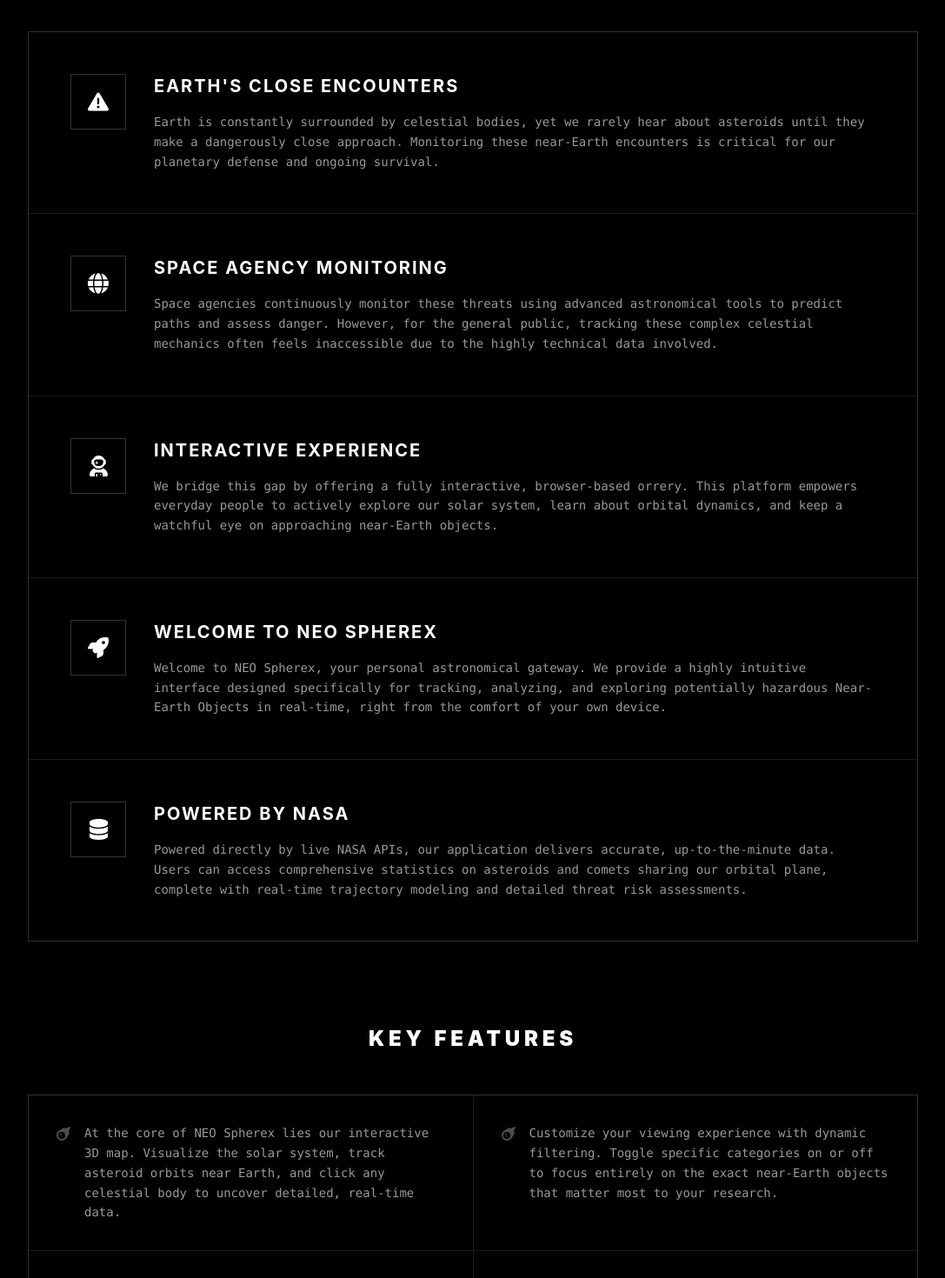
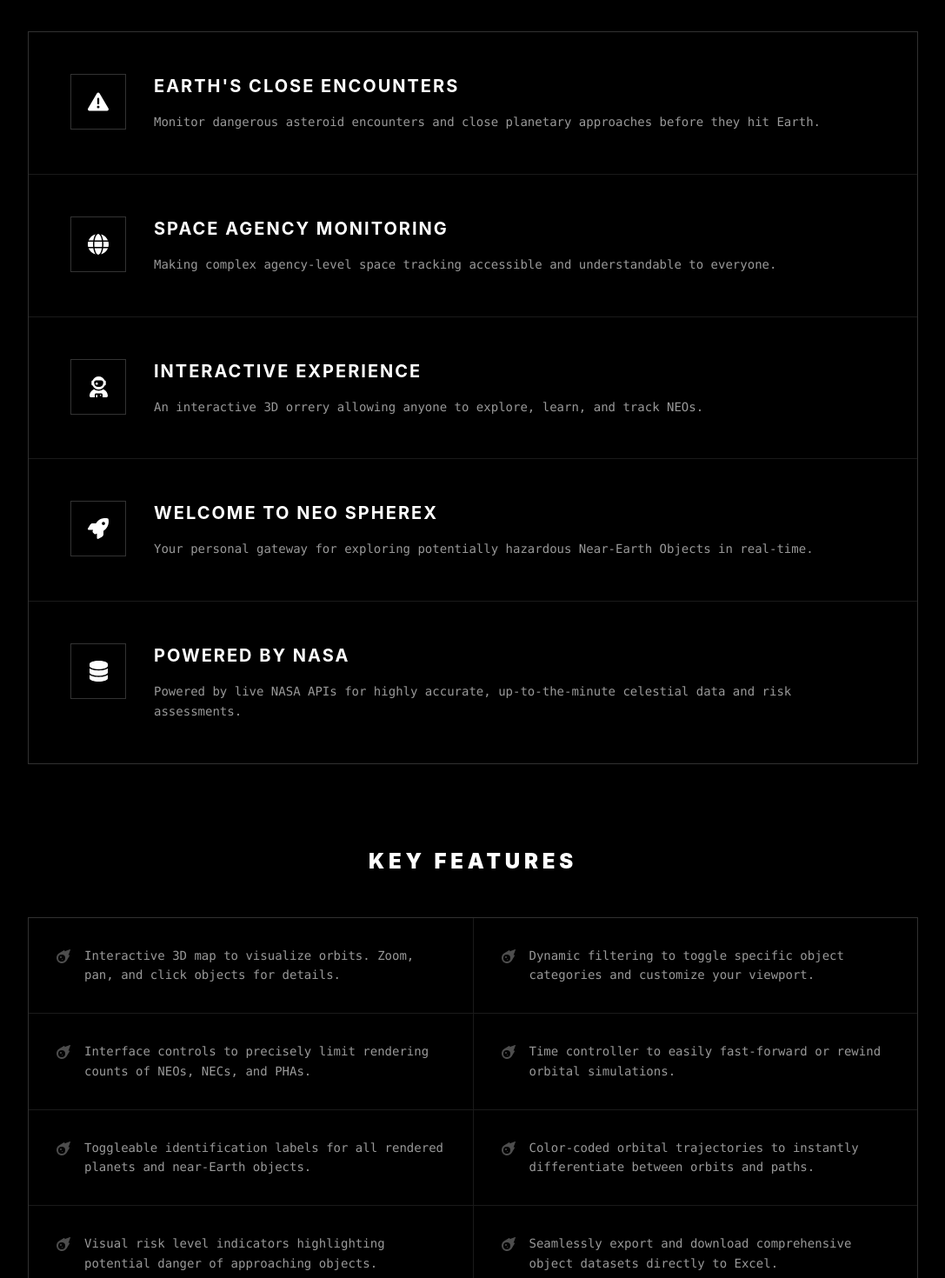
Before and after one commit to AhmedKhaledp-0/NEO_SHERXE, a React (Vite) app: page /about in a window 1280 px wide. Shown: the part 560-2030 px from the top of the page at 87% size, without its empty margins (96-1183 px from the left). Built offline with nearby package versions, Linux system fonts and the light colour scheme; no server answers.

Commit message:
content: rewrite About page text to be ultra-concise and uniform

```diff
--- a/src/components/About.jsx
+++ b/src/components/About.jsx
@@ -16,66 +16,66 @@
     id: 1,
     icon: faExclamationTriangle,
     title: "Earth's Close Encounters",
-    text: "Earth is constantly surrounded by celestial bodies, yet we rarely hear about asteroids until they make a dangerously close approach. Monitoring these near-Earth encounters is critical for our planetary defense and ongoing survival.",
+    text: "Monitor dangerous asteroid encounters and close planetary approaches before they hit Earth.",
   },
   {
     id: 2,
     icon: faGlobe,
     title: "Space Agency Monitoring",
-    text: "Space agencies continuously monitor these threats using advanced astronomical tools to predict paths and assess danger. However, for the general public, tracking these complex celestial mechanics often feels inaccessible due to the highly technical data involved.",
+    text: "Making complex agency-level space tracking accessible and understandable to everyone.",
   },
   {
     id: 3,
     icon: faUserAstronaut,
     title: "Interactive Experience",
-    text: "We bridge this gap by offering a fully interactive, browser-based orrery. This platform empowers everyday people to actively explore our solar system, learn about orbital dynamics, and keep a watchful eye on approaching near-Earth objects.",
+    text: "An interactive 3D orrery allowing anyone to explore, learn, and track NEOs.",
   },
   {
     id: 4,
     icon: faRocket,
     title: "Welcome to NEO Spherex",
-    text: "Welcome to NEO Spherex, your personal astronomical gateway. We provide a highly intuitive interface designed specifically for tracking, analyzing, and exploring potentially hazardous Near-Earth Objects in real-time, right from the comfort of your own device.",
+    text: "Your personal gateway for exploring potentially hazardous Near-Earth Objects in real-time.",
   },
   {
     id: 5,
     icon: faDatabase,
     title: "Powered by NASA",
-    text: "Powered directly by live NASA APIs, our application delivers accurate, up-to-the-minute data. Users can access comprehensive statistics on asteroids and comets sharing our orbital plane, complete with real-time trajectory modeling and detailed threat risk assessments.",
+    text: "Powered by live NASA APIs for highly accurate, up-to-the-minute celestial data and risk assessments.",
   },
 ];
 
 const features = [
   {
     id: 1,
-    text: "At the core of NEO Spherex lies our interactive 3D map. Visualize the solar system, track asteroid orbits near Earth, and click any celestial body to uncover detailed, real-time data.",
+    text: "Interactive 3D map to visualize orbits. Zoom, pan, and click objects for details.",
   },
   {
     id: 2,
-    text: "Customize your viewing experience with dynamic filtering. Toggle specific categories on or off to focus entirely on the exact near-Earth objects that matter most to your research.",
+    text: "Dynamic filtering to toggle specific object categories and customize your viewport.",
   },
   {
     id: 3,
-    text: "Take full command of the orrery interface. Precisely limit the rendering count of NEOs, NECs, and PHAs to maintain optimal performance while analyzing critical planetary data.",
+    text: "Interface controls to precisely limit rendering counts of NEOs, NECs, and PHAs.",
   },
   {
     id: 4,
-    text: "Travel through time with our simulation controller. Fast-forward or rewind orbital mechanics to predict future approaches and observe historical trajectories of potentially hazardous objects.",
+    text: "Time controller to easily fast-forward or rewind orbital simulations.",
   },
   {
     id: 5,
-    text: "Navigate the cosmos clearly using our interactive labeling system. Instantly toggle identification tags for planets and NEOs to maintain a clean, readable viewport during deep space exploration.",
+    text: "Toggleable identification labels for all rendered planets and near-Earth objects.",
   },
   {
     id: 6,
-    text: "Visualize complex orbital paths through color-coded trajectories. Instantly differentiate between stable planetary orbits and erratic comet paths to quickly grasp the layout of our inner solar system.",
+    text: "Color-coded orbital trajectories to instantly differentiate between orbits and paths.",
   },
   {
     id: 7,
-    text: "Assess threats instantly with color-coded risk visualization. Our integrated hazard system highlights near-Earth objects based on their potential danger, allowing for rapid identification of critical approach vectors.",
+    text: "Visual risk level indicators highlighting potential danger of approaching objects.",
   },
   {
     id: 8,
-    text: "Export critical data seamlessly for external analysis. Download comprehensive datasets of selected celestial bodies directly to Excel spreadsheets for advanced astronomical research and detailed offline tracking.",
+    text: "Seamlessly export and download comprehensive object datasets directly to Excel.",
   },
 ];
 
```
